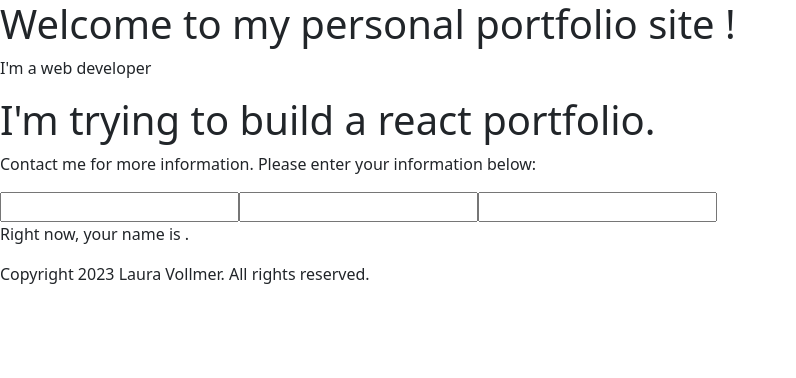
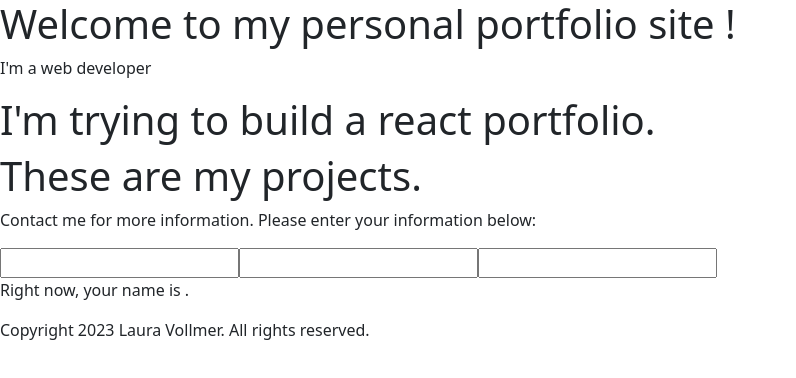
Before and after one commit to lavollmer/react-personal-website, a React (Vite) app: page / in a window 1280 px wide. Shown: the top 378 px of the page, without its empty margins (0-796 px from the left). Built offline with nearby package versions, Linux system fonts and the light colour scheme.

Commit message:
adding info

```diff
--- a/src/App.jsx
+++ b/src/App.jsx
@@ -3,6 +3,7 @@ import Contact from "./components/Contact";
 import Header from "./components/Header";
 import Footer from "./components/Footer";
 import Home from "./components/Home";
+import Project from "./components/Project";
 //react-bootstrap imported
 import "bootstrap/dist/css/bootstrap.min.css";
 
@@ -18,6 +19,7 @@ export default function App() {
       <div>
         <Header contactData={contactData} />
         <Home />
+        <Project />
         <Contact contactData={contactData} setContactData={setContactData} />
         <Footer />
       </div>
--- /dev/null
+++ b/src/components/Project.jsx
@@ -0,0 +1,9 @@
+export default function Project() {
+  return (
+    <>
+      <div>
+        <h1>These are my projects.</h1>
+      </div>
+    </>
+  );
+}
```
Also changed, not shown: src/components/Navigation.jsx (added).
